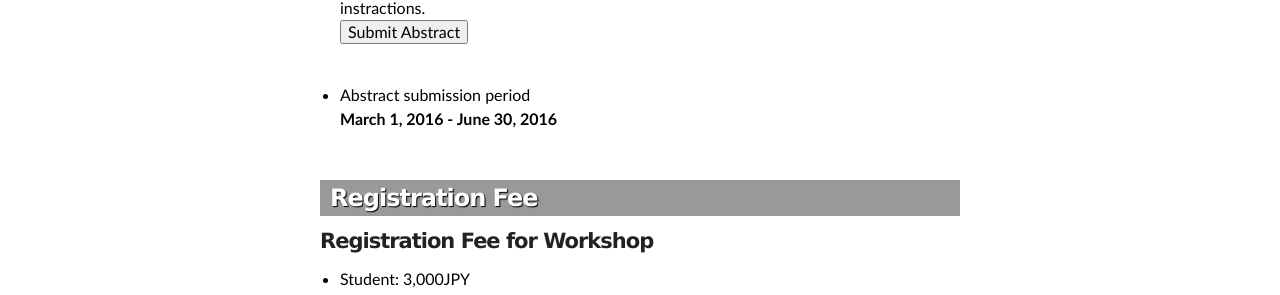
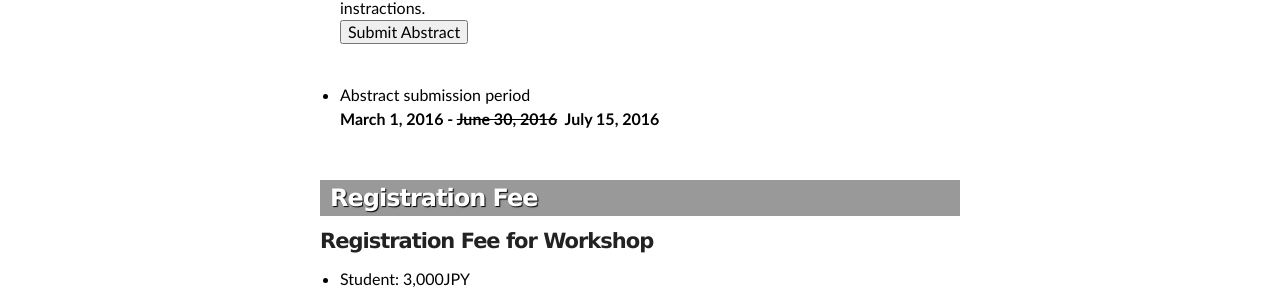
Before and after one commit to yamazakiM/test_warren2016, a Jekyll site: the page built from registration/index.md, in a window 1280 px wide and 900 px high, scrolled down 501 px. Shown: the part 365-660 px from the top of the window. Built offline with Jekyll 4.4.1, drawn with Linux system fonts in a browser that asks for light colours; nearby versions of some CDN libraries; library files that are not in the unit come from our copies.

Commit message:
Update index.md

```diff
--- a/registration/index.md
+++ b/registration/index.md
@@ -49,7 +49,7 @@
 
    <ul>
     <li id="registration">Abstract submission period<br>
-    <strong>March 1, 2016 - June 30, 2016</strong></li>
+    <strong>March 1, 2016 - <del>June 30, 2016</del>&nbsp;&nbsp;July 15, 2016</strong></li>
   </ul>
   <!--<ul>
   <li>March 1, 2016 - June 30, 2016</li>
```
